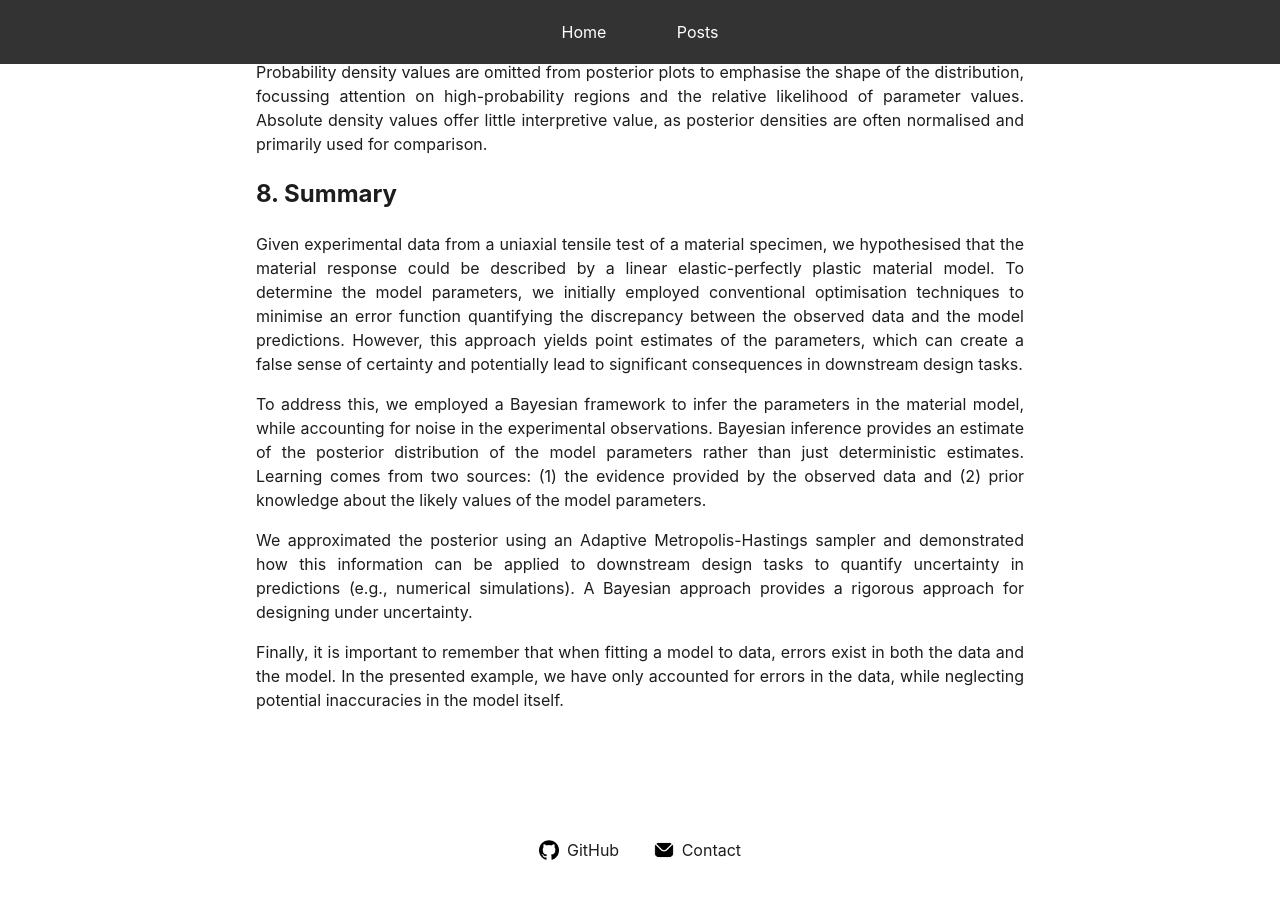
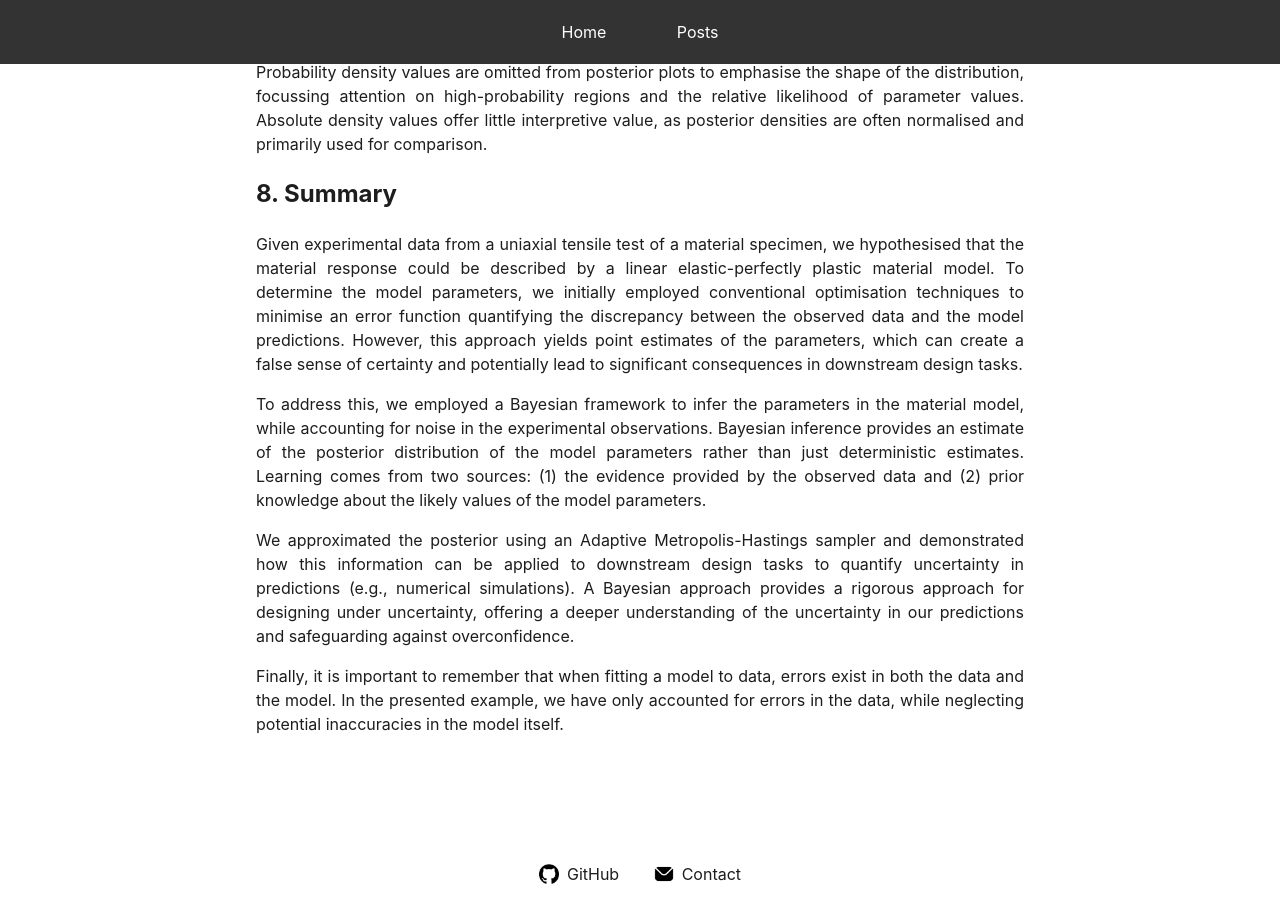
Before and after one commit to mark-hobbs/mark-hobbs.github.io, a Jekyll site: the page built from _posts/2024-12-02-bayesian-inference.md, in a window 1280 px wide and 900 px high, scrolled down 9745 px. Built offline with Jekyll 4.4.1, drawn with Linux system fonts in a browser that asks for light colours; formulas are drawn with MathJax 3; before the commit the page ends 10621 px from its top, so only the background shows below that.

Commit message:
General updates

```diff
--- a/_posts/2024-12-02-bayesian-inference.md
+++ b/_posts/2024-12-02-bayesian-inference.md
@@ -203,6 +203,6 @@ Given experimental data from a uniaxial tensile test of a material specimen, we
 
 To address this, we employed a Bayesian framework to infer the parameters in the material model, while accounting for noise in the experimental observations. Bayesian inference provides an estimate of the posterior distribution of the model parameters rather than just deterministic estimates. Learning comes from two sources: (1) the evidence provided by the observed data and (2) prior knowledge about the likely values of the model parameters.
 
-We approximated the posterior using an Adaptive Metropolis-Hastings sampler and demonstrated how this information can be applied to downstream design tasks to quantify uncertainty in predictions (e.g., numerical simulations). A Bayesian approach provides a rigorous approach for designing under uncertainty.
+We approximated the posterior using an Adaptive Metropolis-Hastings sampler and demonstrated how this information can be applied to downstream design tasks to quantify uncertainty in predictions (e.g., numerical simulations). A Bayesian approach provides a rigorous approach for designing under uncertainty, offering a deeper understanding of the uncertainty in our predictions and safeguarding against overconfidence.
 
 Finally, it is important to remember that when fitting a model to data, errors exist in both the data and the model. In the presented example, we have only accounted for errors in the data, while neglecting potential inaccuracies in the model itself.
```
